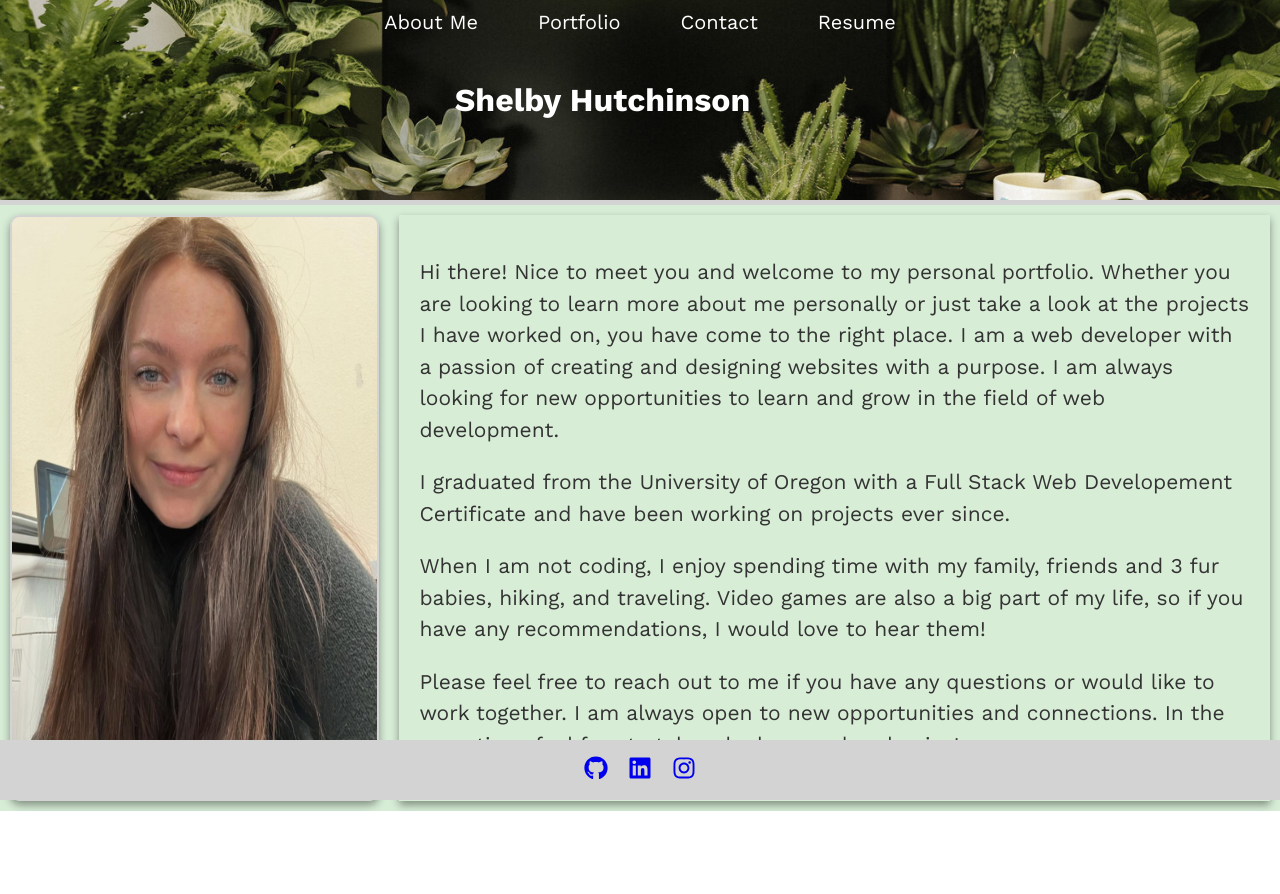
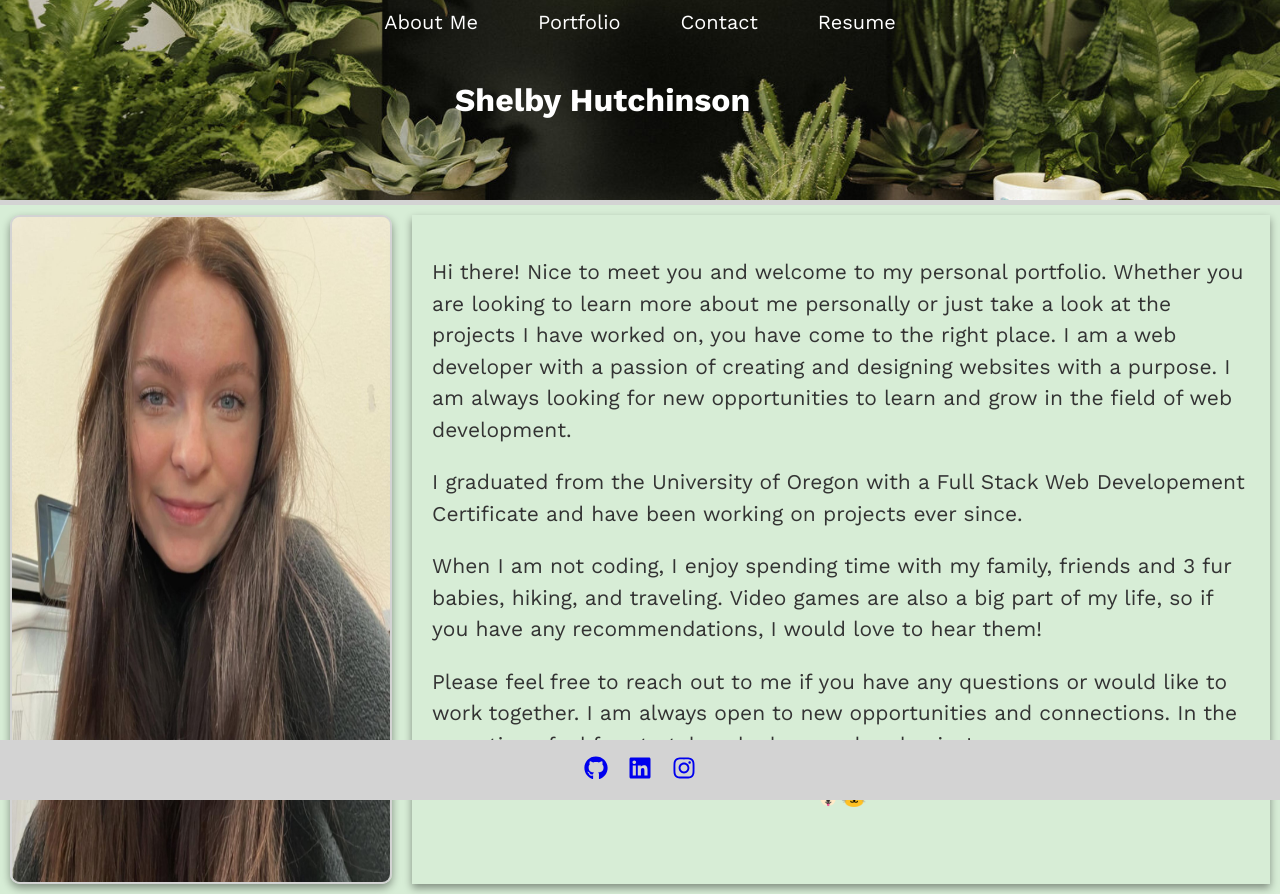
Before and after one commit to shhutc18/React-Portfolio, a React (Vite) app: page / in a window 1280 px wide. Before the commit the page ends 811 px from the top, so only its background shows below. Built offline with nearby package versions, Linux system fonts and the light colour scheme.

Commit message:
image styling

```diff
--- a/src/components/AboutMe.jsx
+++ b/src/components/AboutMe.jsx
@@ -10,7 +10,7 @@ const AboutMe = () => {
     };
 
   const imageStyle = {
-    width: '29%', // Make the image smaller
+    width: '30%', // Make the image smaller
     marginRight: '20px',
     borderRadius: '10px', // Add rounded corners
     border: '2px solid lightgrey',
@@ -25,6 +25,7 @@ const AboutMe = () => {
     lineHeight: '1.5',
     boxShadow: '0px 4px 8px rgba(0, 0, 0, 0.4)', // Add a box shadow
     padding: '20px', // Add some padding
+    paddingBottom: '50px', // Add some padding to the bottom
   };
 
   return (
@@ -45,6 +46,7 @@ const AboutMe = () => {
         <p>
             Please feel free to reach out to me if you have any questions or would like to work together. I am always open to new opportunities and connections. In the meantime, feel free to take a look around and enjoy!
         </p>
+        <p style={{ textAlign: 'center' }}>🐶🐱</p> {/* Center the dog and cat emojis */}
       </div>
     </div>
   );
```
